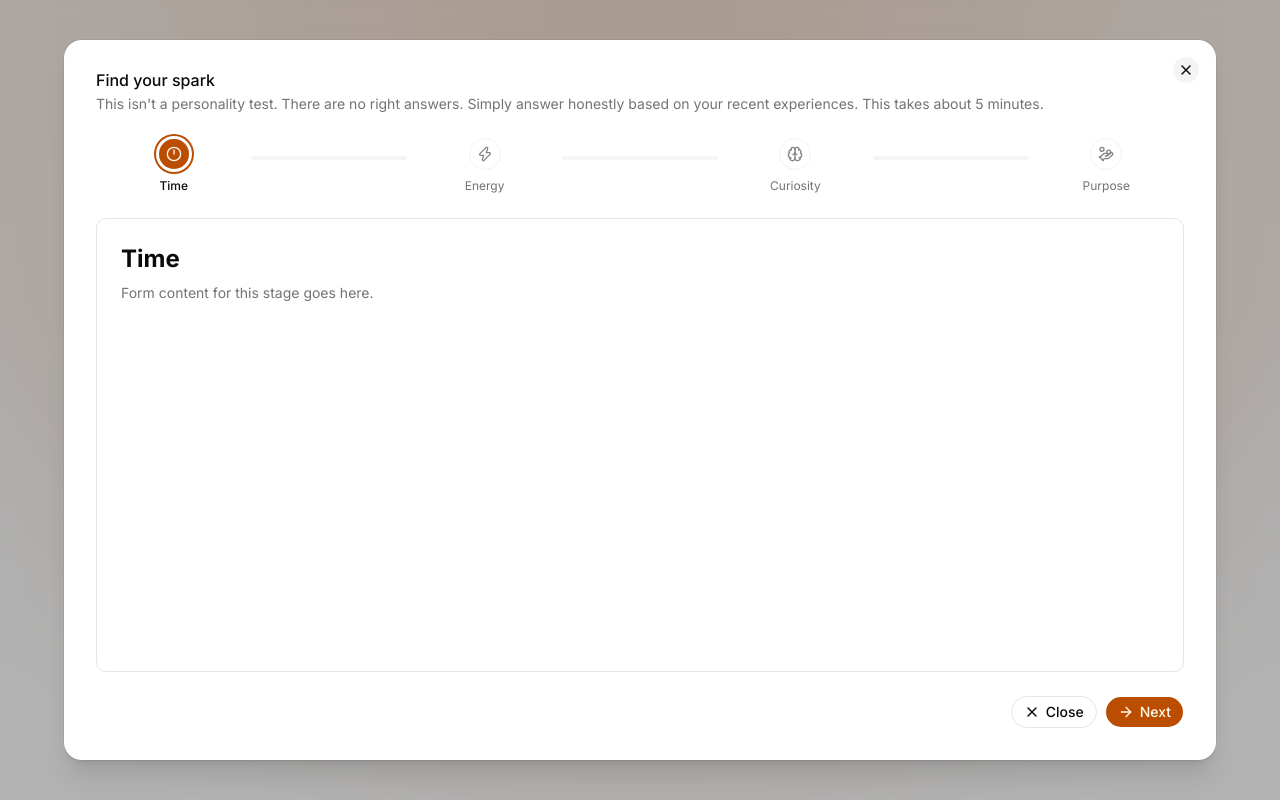
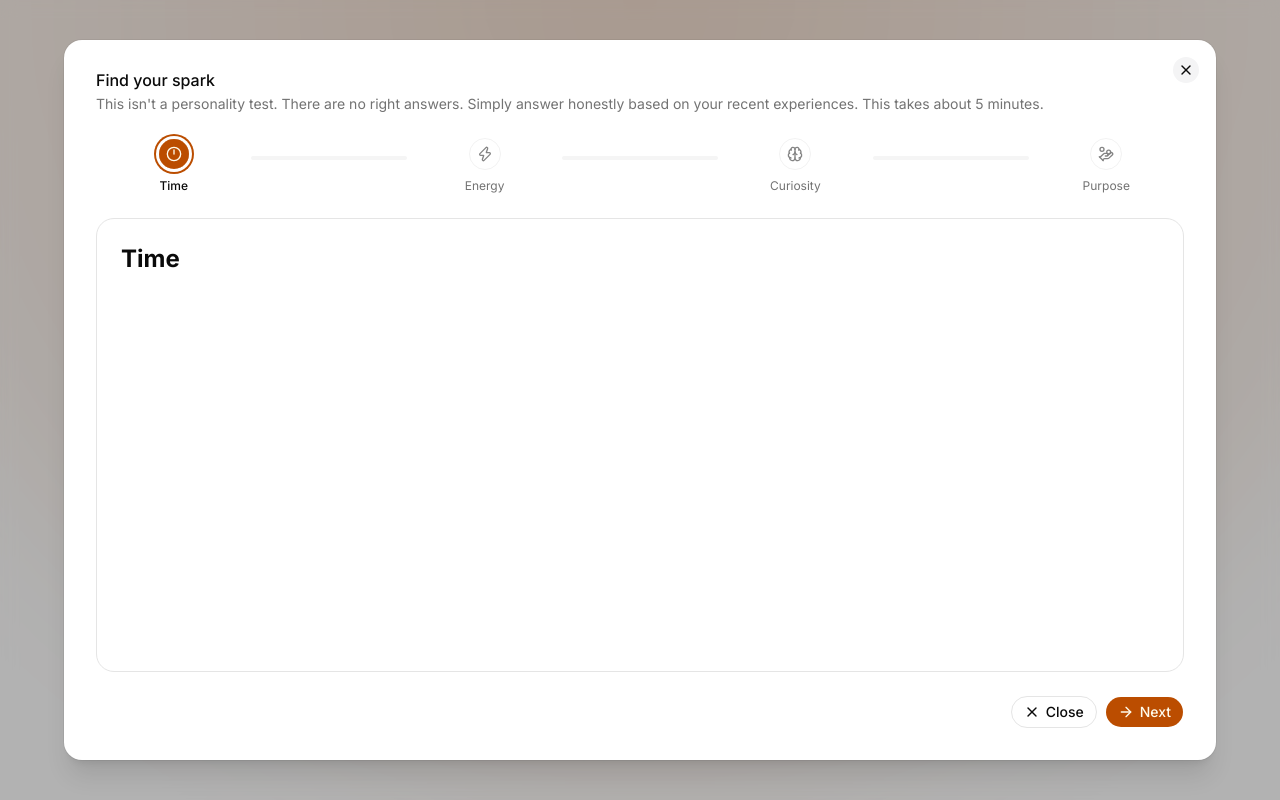
Before and after one commit to shravzzv/spark, a Next.js app: page / in a window 1280 px wide. Both pictures are taken after a click on the button "Reveal My Spark". Built offline with nearby package versions, Linux system fonts and the light colour scheme.

Commit message:
refactor: use /constants and update /types

```diff
--- a/components/multi-page-form.tsx
+++ b/components/multi-page-form.tsx
@@ -1,16 +1,7 @@
 'use client'
 
 import { useState } from 'react'
-import {
-  ArrowLeft,
-  ArrowRight,
-  Brain,
-  Clock12,
-  HandCoins,
-  X,
-  Zap,
-} from 'lucide-react'
-import type { Stage } from '@/types/form'
+import { ArrowLeft, ArrowRight, X, Zap } from 'lucide-react'
 import ProgressNavigation from './progress-navigation'
 import { Button } from './ui/button'
 import {
@@ -23,13 +14,7 @@ import {
   DialogTitle,
   DialogTrigger,
 } from '@/components/ui/dialog'
-
-const stages: Stage[] = [
-  { id: 'time', label: 'Time', icon: Clock12 },
-  { id: 'energy', label: 'Energy', icon: Zap },
-  { id: 'curiosity', label: 'Curiosity', icon: Brain },
-  { id: 'purpose', label: 'Purpose', icon: HandCoins },
-]
+import { stages } from '@/constants/stages'
 
 export default function MultiPageForm() {
   const [currentStage, setCurrentStage] = useState(0)
@@ -67,11 +52,10 @@ export default function MultiPageForm() {
           onStageChange={setCurrentStage}
         />
 
-        <section className="flex-1 overflow-y-auto rounded-lg border p-6">
-          <h2 className="text-2xl font-bold">{stages[currentStage].label}</h2>
-          <p className="text-muted-foreground mt-2">
-            Form content for this stage goes here.
-          </p>
+        <section className="flex-1 overflow-y-auto rounded-2xl border p-6">
+          <h2 className="text-xl font-bold md:text-2xl">
+            {stages[currentStage].label}
+          </h2>
         </section>
 
         <DialogFooter className="">
--- a/components/progress-navigation.tsx
+++ b/components/progress-navigation.tsx
@@ -2,7 +2,7 @@
 
 import { Fragment } from 'react'
 import { cn } from '@/lib/utils'
-import type { Stage } from '@/types/form'
+import type { Stage } from '@/types/stages'
 import { Button } from './ui/button'
 
 interface ProgressNavigationProps {
--- /dev/null
+++ b/constants/stages.ts
@@ -0,0 +1,9 @@
+import type { Stage } from '@/types/stages'
+import { Brain, Clock12, HandCoins, Zap } from 'lucide-react'
+
+export const stages: Stage[] = [
+  { id: 'time', label: 'Time', icon: Clock12 },
+  { id: 'energy', label: 'Energy', icon: Zap },
+  { id: 'curiosity', label: 'Curiosity', icon: Brain },
+  { id: 'purpose', label: 'Purpose', icon: HandCoins },
+]
```
Also changed, not shown: types/stages.ts (renamed from types/form.ts).
